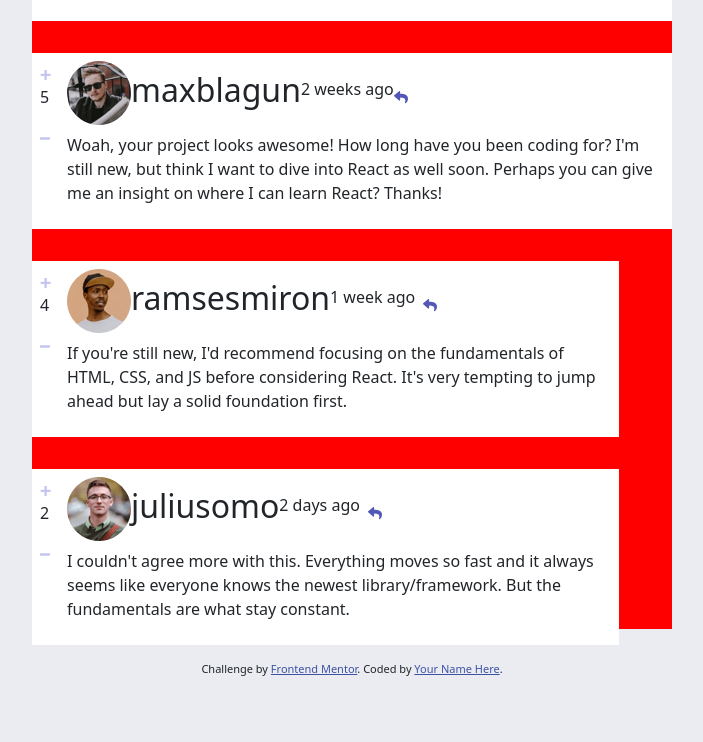
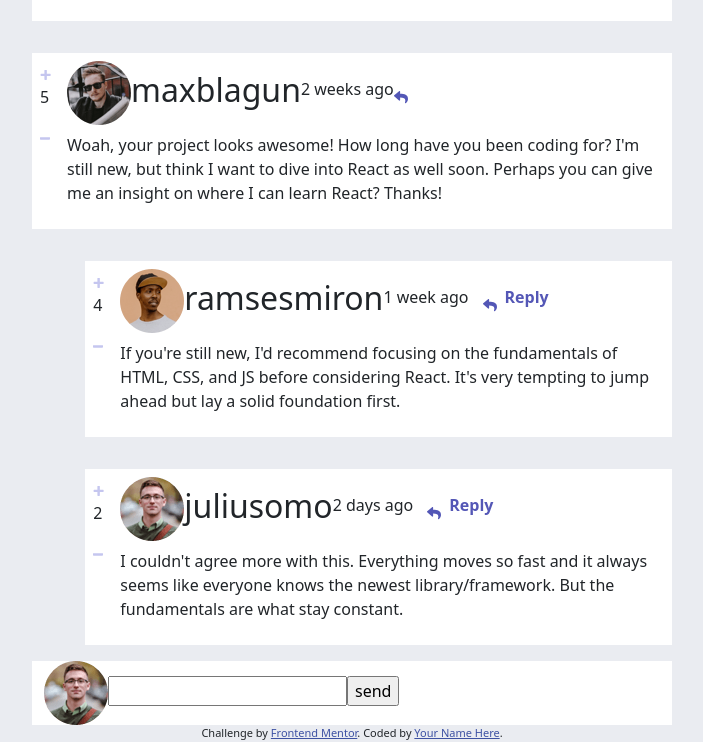
Before and after one commit to Aladiah96/interactive-comments-section-main, a website: page interactive-comments-section-main/index.html in a window 1280 px wide. Shown: the part 171-913 px from the top of the page, without its empty margins (288-991 px from the left). Before the commit the page ends 849 px from the top, so only its background shows below. Drawn offline with nearby package versions, Linux system fonts and the light colour scheme.

Commit message:
Added the new comment area and functionality to the reply button

```diff
--- a/interactive-comments-section-main/main.js
+++ b/interactive-comments-section-main/main.js
@@ -16,11 +16,9 @@ $( document ).ready(function() {
         '<h2 class="comment__profile"><img src = ' + comment.user.image.png + '>' + comment.user.username + '</h2><p class="comment__creation">' + comment.createdAt + '</p><img src="./images/icon-reply.svg" alt="" class="reply">' +
         '</div><p class="comment__content">' + comment.content + '</p></div></div>')
 
-
-        //preciso adicionar a reply ao comentário correspondente.
       if(comment.replies.length){
 
-        $('.id'+ comment.id).after('<div class="replyContainer"></div>')
+        $('.id'+ comment.id).after('<div class="align-items-end flex-column replyContainer"></div>')
 
         for (let i = 0; i < comment.replies.length; i++){
 
@@ -28,10 +26,19 @@ $( document ).ready(function() {
 
           $('.replyContainer').append('<div class="col-lg-11 reply"><div class="reply__votes"><img src="./images/icon-plus.svg" alt="">' +
           '<p class="comment__score">' + reply.score + '</p><img src="./images/icon-minus.svg" alt=""></div><div class="reply__container"><div class="reply__container__header">' +
-          '<h2 class="comment__profile"><img src = ' + reply.user.image.png + '>' + reply.user.username + '</h2><p class="reply__creation">' + reply.createdAt + '</p><img src="./images/icon-reply.svg" alt="" class="reply">' +
+          '<h2 class="comment__profile"><img src = ' + reply.user.image.png + '>' + reply.user.username + '</h2><p class="reply__creation">' + reply.createdAt + '</p><button class="replyBtn"><img src="./images/icon-reply.svg" alt="" class="reply"><p>Reply</p></button> ' +
           '</div><p class="reply__content">' + reply.content + '</p></div></div>')
         }
       }
     }
+    //adicionar comentário
+
+    $('.row').append('<div class="col-12 makeAComment"><img src="'+data.currentUser.image.png+'" alt=""><input type="text" name="comment" id="comment"><input type="button" value="send"></div>')
+
+    //adicionar div de reply
+    $('.replyBtn').on('click', () =>{
+      console.log('passou');
+    })
+    //adicionar modal do delete
   });
 });
--- a/interactive-comments-section-main/style.sass
+++ b/interactive-comments-section-main/style.sass
@@ -18,7 +18,6 @@ body
     background-color: $light-gray
     height: 100vh
     width: 50%
-    background-color: red
 
 .comment
     background-color: $white
@@ -56,3 +55,15 @@ body
         .reply__container__header
             display: flex
             align-items: center
+
+        button
+            background: none
+            border: none
+            display: flex
+            flex-direction: row
+            align-items: center
+            color: $moderate-blue
+            font-weight: bold
+
+.makeAComment
+    background-color: $white
```
Also changed, not shown: interactive-comments-section-main/style.css, 1 other file.
